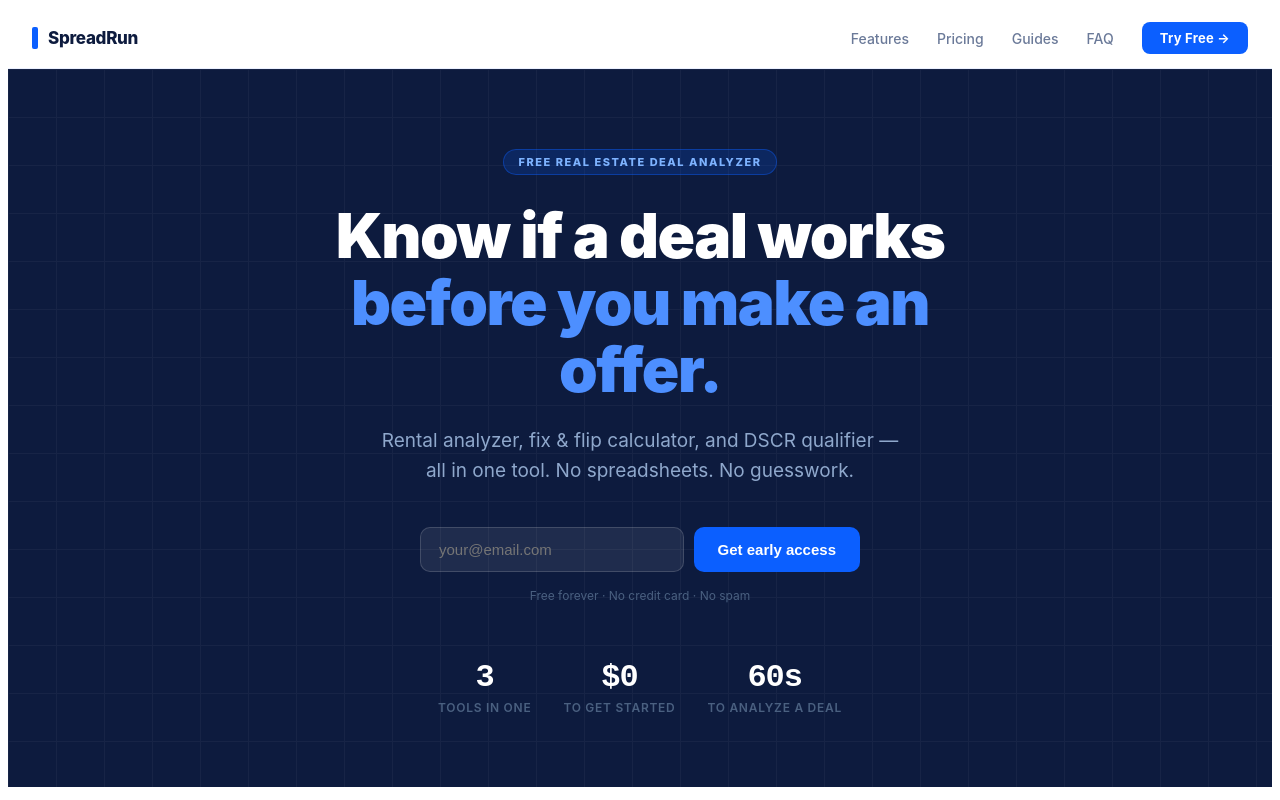
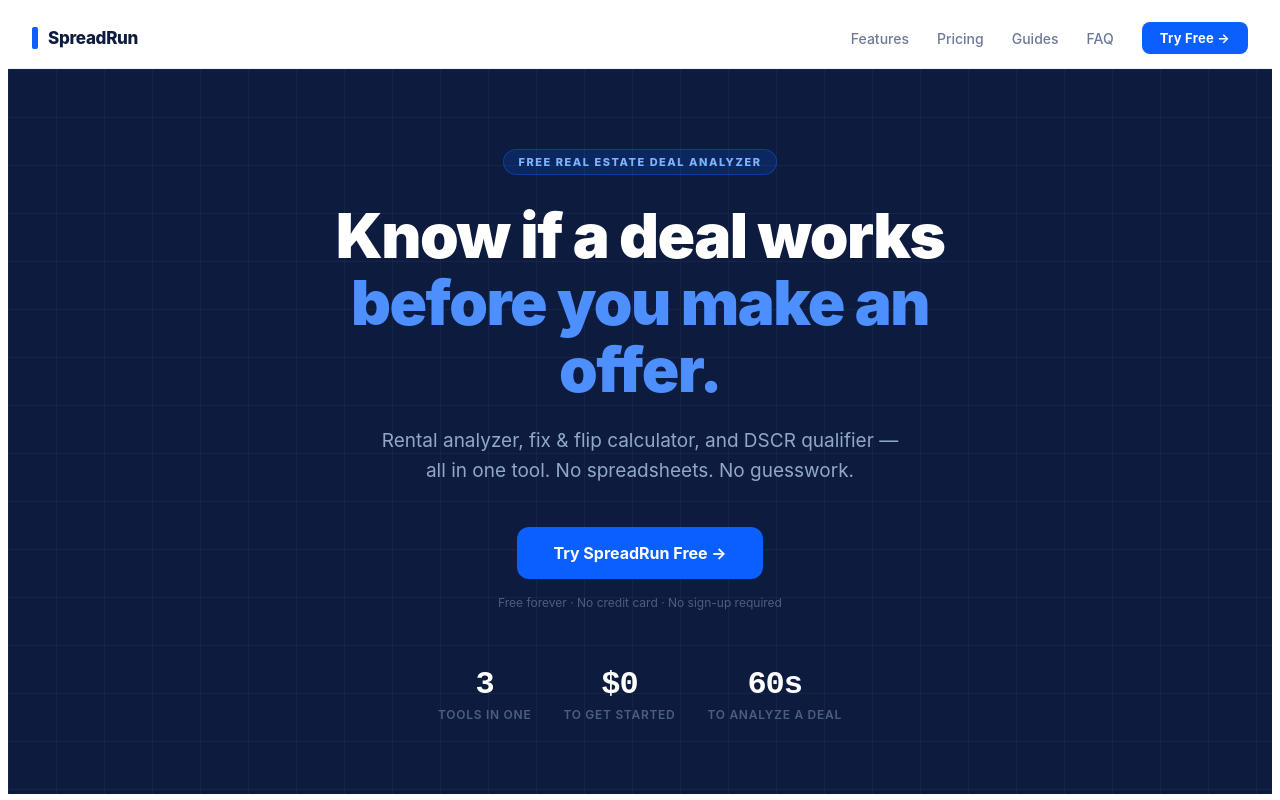
Before and after one commit to zannettidigitalassets-spec/spreadrun, a React (Vite) app: page / in a window 1280 px wide. Shown: the top 800 px of the page. Built offline with nearby package versions, Linux system fonts and the light colour scheme.

Commit message:
Update Landing.jsx

```diff
--- a/src/Landing.jsx
+++ b/src/Landing.jsx
@@ -1,6 +1,5 @@
 import { useState } from "react";
 
-const FORMSPREE_URL = "https://formspree.io/f/mvznljer";
 const STARTER_CHECKOUT_URL = "https://buy.stripe.com/test_cNi9AU3QvaPg2jX3hd9k400";
 
 const METRICS = [
@@ -144,36 +143,8 @@
 ];
 
 export default function Landing() {
-  const [email, setEmail] = useState("");
-  const [submitted, setSubmitted] = useState(false);
-  const [submitting, setSubmitting] = useState(false);
-  const [error, setError] = useState("");
   const [openFaq, setOpenFaq] = useState(null);
   const [mobileMenuOpen, setMobileMenuOpen] = useState(false);
-
-  const handleSubmit = async () => {
-    if (!email.includes("@")) {
-      setError("Please enter a valid email address.");
-      return;
-    }
-    setSubmitting(true);
-    setError("");
-    try {
-      const res = await fetch(FORMSPREE_URL, {
-        method: "POST",
-        headers: { "Content-Type": "application/json", "Accept": "application/json" },
-        body: JSON.stringify({ email }),
-      });
-      if (res.ok) {
-        setSubmitted(true);
-      } else {
-        setError("Something went wrong. Please try again.");
-      }
-    } catch {
-      setError("Something went wrong. Please try again.");
-    }
-    setSubmitting(false);
-  };
 
   return (
     <div style={{ fontFamily: "'Inter', system-ui, sans-serif", color: "#0D1B3E", background: "#fff", overflowX: "hidden" }}>
@@ -350,50 +321,17 @@
             Rental analyzer, fix & flip calculator, and DSCR qualifier — all in one tool. No spreadsheets. No guesswork.
           </p>
 
-          {/* Email capture */}
-          {!submitted ? (
-            <div style={{ maxWidth: 440, margin: "0 auto" }}>
-              <div style={{ display: "flex", gap: 10, flexWrap: "wrap", justifyContent: "center" }}>
-                <input
-                  type="email"
-                  placeholder="your@email.com"
-                  value={email}
-                  onChange={e => { setEmail(e.target.value); setError(""); }}
-                  onKeyDown={e => e.key === "Enter" && handleSubmit()}
-                  style={{
-                    flex: 1, minWidth: 220, padding: "13px 18px",
-                    border: error ? "1.5px solid #E53935" : "1.5px solid rgba(255,255,255,0.15)",
-                    borderRadius: 10, fontSize: 15,
-                    background: "rgba(255,255,255,0.08)", color: "#fff", outline: "none",
-                  }}
-                />
-                <button
-                  onClick={handleSubmit}
-                  disabled={submitting}
-                  style={{
-                    background: submitting ? "#3D6FCC" : "#0B5FFF", color: "#fff",
-                    border: "none", borderRadius: 10,
-                    padding: "13px 24px", fontSize: 15, fontWeight: 700,
-                    cursor: submitting ? "default" : "pointer", whiteSpace: "nowrap",
-                  }}
-                >
-                  {submitting ? "Sending..." : "Get early access"}
-                </button>
-              </div>
-              {error && <div style={{ color: "#FF6B6B", fontSize: 13, marginTop: 8 }}>{error}</div>}
-            </div>
-          ) : (
-            <div style={{
-              background: "rgba(0,182,122,0.15)", border: "1px solid rgba(0,182,122,0.3)",
-              color: "#00B67A", padding: "14px 28px", borderRadius: 10,
-              fontSize: 15, fontWeight: 600, display: "inline-block",
-            }}>
-              ✓ You're on the list — we'll be in touch soon.
-            </div>
-          )}
+          {/* Direct CTA — no email gate, since the real tool is already live and free */}
+          <a href="/app" style={{
+            display: "inline-block", background: "#0B5FFF", color: "#fff",
+            fontSize: 16, fontWeight: 700, padding: "16px 36px",
+            borderRadius: 12, textDecoration: "none",
+          }}>
+            Try SpreadRun Free →
+          </a>
 
           <div style={{ marginTop: 16, fontSize: 12, color: "#4A6080" }}>
-            Free forever · No credit card · No spam
+            Free forever · No credit card · No sign-up required
           </div>
 
           <div style={{ display: "flex", gap: 32, justifyContent: "center", marginTop: 56, flexWrap: "wrap" }}>
```
